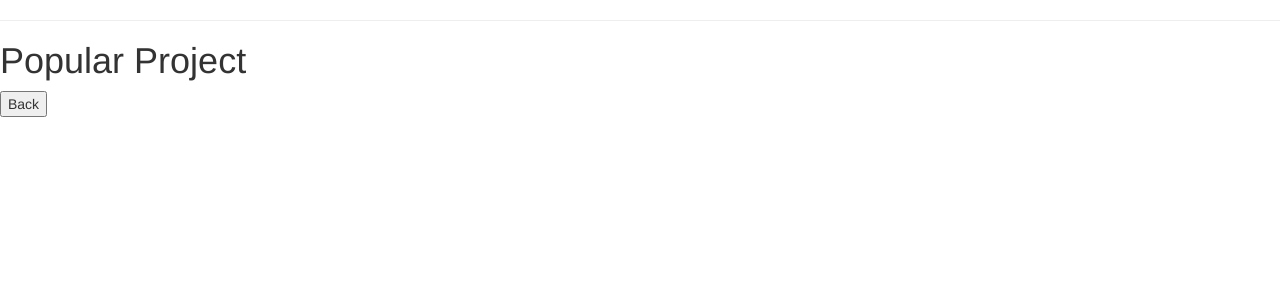
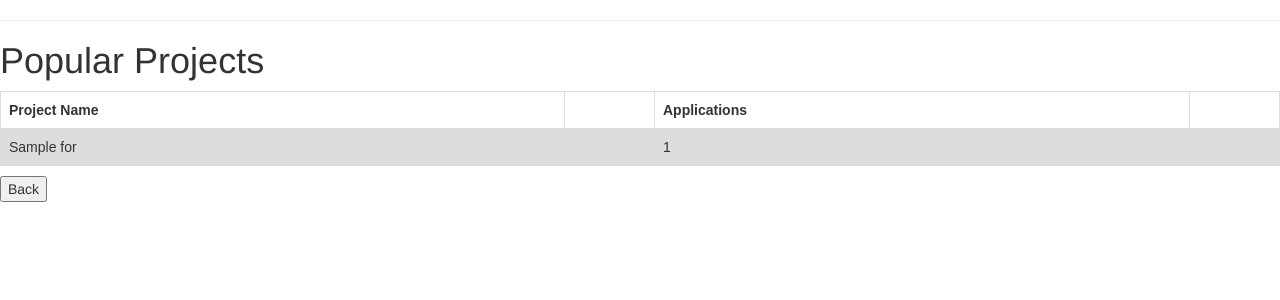
Before and after one commit to bmawji3/cs4400, a Flask app: page /pop-proj-admin in a window 1280 px wide. Shown: the part 52-352 px from the top of the page. Run offline with Flask 2, Linux system fonts and the light colour scheme; the visitor is signed in with stand-in values (Sample User, id 1); tables that the repository leaves empty hold one stand-in row (values such as "Sample post"); some libraries are stand-ins or nearby versions.

Commit message:
almost there

```diff
--- a/phase3/app/general/views.py
+++ b/phase3/app/general/views.py
@@ -503,16 +503,14 @@ def application_admin():
     cursor.execute(fullTable)
     view_html = ''
     view_html += '<table>'
+    view_html += '<tr> <th>Student Name</th> <th></th><th>Project Name</th> <th></th><th>Date</th><th></th> <th>Status</th><th></th></tr>'
     for row in cursor.fetchall():
         view_html += '<tr>\n'
         for field in row:
             view_html += '<td>\t{}<td>\n'.format(field)
         view_html += '</tr>\n'
     view_html += '<table>'
-    #for item in cursor.fetchall():
-    #    html = '<\n>'
-    #    #'<input type="checkbox" name="category" value="{}"> {}<br>\n\t\t\t'.format(item[0], item[0])
-    #    view_html += html
+
     return render_template('admin/application_admin.html', title='View Applications', view_html = view_html)
 
 
@@ -527,8 +525,19 @@ def pop_proj_admin():
         flash('You are not logged in!')
         return redirect(url_for('login'))
     # Code after this comment
+    fullTable = 'SELECT projectName, count(projectName) from applies_for group by projectName;'
+    cursor.execute(fullTable)
+    view_html = ''
+    view_html += '<table>'
+    view_html += '<tr> <th>Project Name</th> <th></th> <th>Applications</th><th></th></tr>'
+    for row in cursor.fetchall():
+        view_html += '<tr>\n'
+        for field in row:
+            view_html += '<td>\t{}<td>\n'.format(field)
+        view_html += '</tr>\n'
+    view_html += '<table>'
 
-    return render_template('admin/pop_proj_admin.html', title='View Popular Projects')
+    return render_template('admin/pop_proj_admin.html', title='View Popular Projects', view_html = view_html)
 
 
 @app.route('/application-report-admin', methods=['GET', 'POST'])
@@ -542,8 +551,23 @@ def application_report_admin():
         flash('You are not logged in!')
         return redirect(url_for('login'))
     # Code after this comment
-
-    return render_template('admin/application_report_admin.html', title='View Application Report')
+    #select projectName, (count(projectName)/2), (count(status = 'accepted')*100/count(projectName)), group_concat(distinct sub.majorName) as 'Popular Majors'
+    #from
+    #(select majorName from user,applies_for
+    #   where applies_for.studentUsername = user.username
+    #   group by majorname order by count(majorName) desc limit 3)sub,
+    #   applies_for, user
+    #where user.username = applies_for.studentUsername group by projectName;
+    view_html = ''
+    view_html += '<table>'
+    view_html += '<tr> <th>Project Name</th> <th></th><th># of Applicants</th> <th></th><th>Acceptance Rate</th><th></th> <th>Top 3 Majors</th><th></th></tr>'
+    for row in cursor.fetchall():
+        view_html += '<tr>\n'
+        for field in row:
+            view_html += '<td>\t{}<td>\n'.format(field)
+        view_html += '</tr>\n'
+    view_html += '<table>'
+    return render_template('admin/application_report_admin.html', title='View Application Report', view_html = view_html)
 
 
 @app.route('/add-project-admin', methods=['GET', 'POST'])
--- a/phase3/app/templates/admin/pop_proj_admin.html
+++ b/phase3/app/templates/admin/pop_proj_admin.html
@@ -1,5 +1,25 @@
 {% extends "base.html" %}
 {% block content %}
-    <h1>Popular Project</h1>
+    <h1>Popular Projects</h1>
+    <style>
+        table {
+            font-family: arial, sans-serif;
+            border-collapse: collapse;
+            width: 100%;
+        }
+
+        td, th {
+            border: 1px solid #dddddd;
+            text-align: left;
+            padding: 8px;
+        }
+
+        tr:nth-child(even) {
+            background-color: #dddddd;
+        }
+    </style>
+    <p>
+        {{ view_html | safe}}
+    </p>
     <button onclick="window.location.href='{{url_for('main_admin')}}'">Back</button>
 {% endblock %}
```
Also changed, not shown: phase3/app/templates/admin/application_admin.html (+18 -1 lines), phase3/app/templates/admin/application_report_admin.html (+20 -0 lines).
